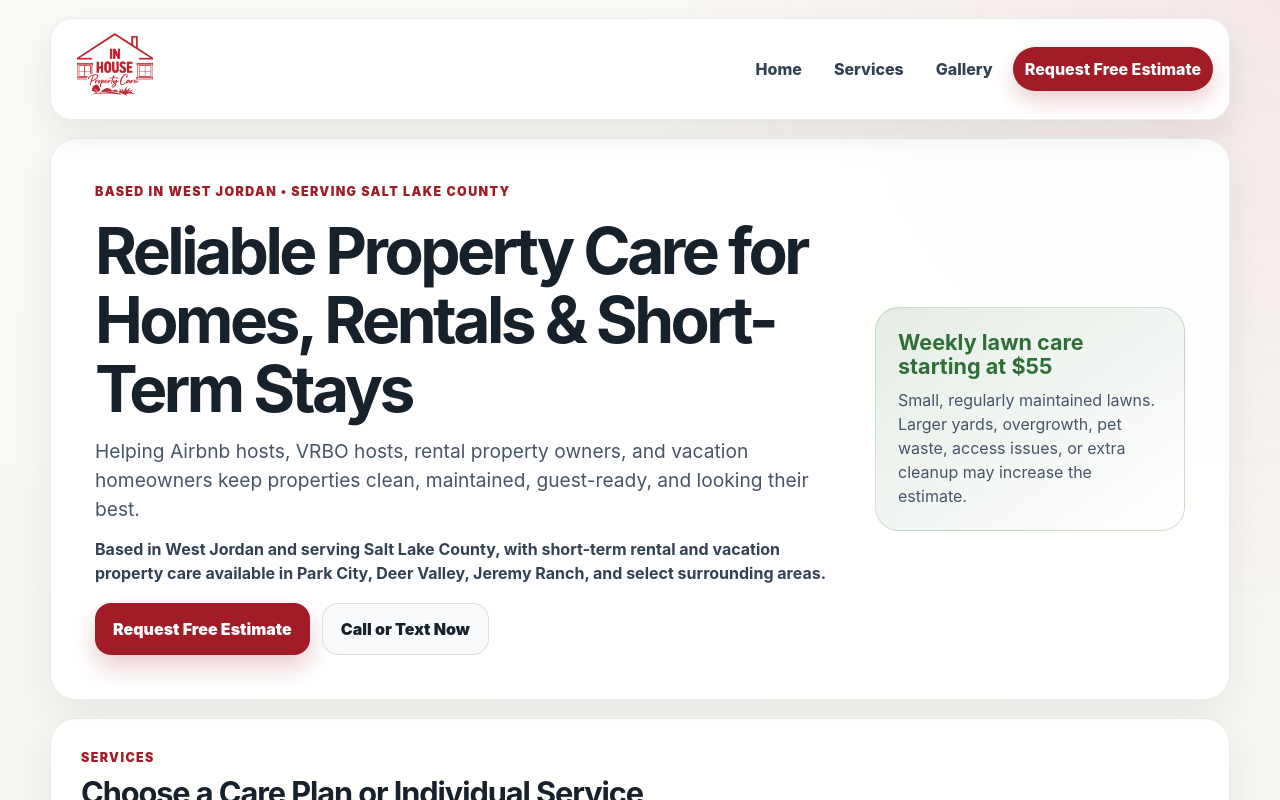
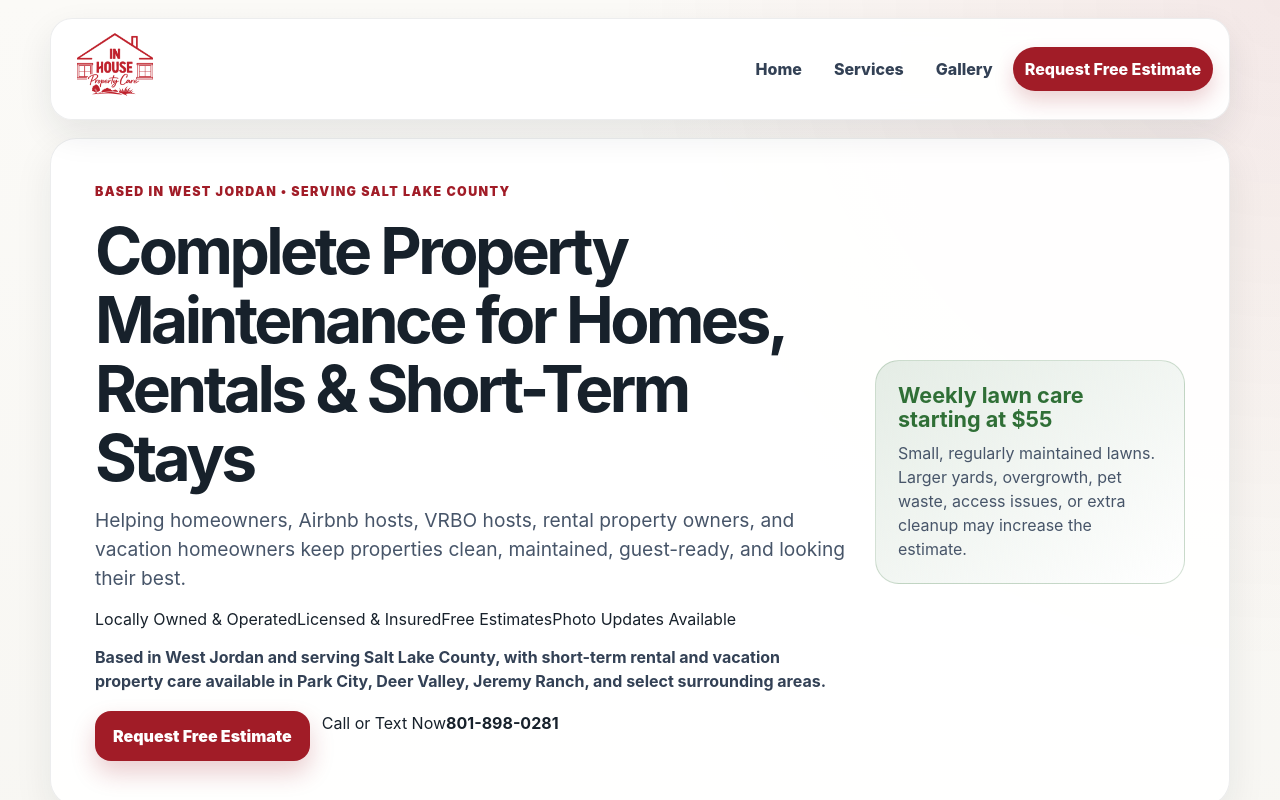
Before and after one commit to jaskels/in-house-property-care, a React (Vite) app: page / in a window 1280 px wide. Shown: the top 800 px of the page. Built offline with nearby package versions, Linux system fonts and the light colour scheme.

Commit message:
Update App.jsx

```diff
--- a/src/App.jsx
+++ b/src/App.jsx
@@ -236,11 +236,20 @@ function HomePage({ goToEstimate, goToGallery }) {
       <section className="hero-section">
         <div className="hero-copy">
           <div className="eyebrow">Based in West Jordan • Serving Salt Lake County</div>
-          <h1>Reliable Property Care for Homes, Rentals &amp; Short-Term Stays</h1>
+         <h1>Complete Property Maintenance for Homes, Rentals &amp; Short-Term Stays</h1>
+
 <p className="lead">
-            Helping Airbnb hosts, VRBO hosts, rental property owners, and vacation homeowners keep properties clean,
-            maintained, guest-ready, and looking their best.
+  Helping homeowners, Airbnb hosts, VRBO hosts, rental property owners, and vacation homeowners keep properties
+  clean, maintained, guest-ready, and looking their best.
 </p>
+
+<div className="trust-strip">
+  <span>Locally Owned &amp; Operated</span>
+  <span>Licensed &amp; Insured</span>
+  <span>Free Estimates</span>
+  <span>Photo Updates Available</span>
+</div>
+
 <p className="service-area-line">
   Based in West Jordan and serving Salt Lake County, with short-term rental and vacation property care available
   in Park City, Deer Valley, Jeremy Ranch, and select surrounding areas.
@@ -248,7 +257,11 @@ function HomePage({ goToEstimate, goToGallery }) {
 
 <div className="hero-actions">
   <button className="button button-primary" type="button" onClick={goToEstimate}>Request Free Estimate</button>
-            <a className="button button-secondary" href={`tel:${PHONE_LINK}`}>Call or Text Now</a>
+
+  <div className="phone-display" aria-label={`Call or text ${PHONE_DISPLAY}`}>
+    <span>Call or Text Now</span>
+    <strong>{PHONE_DISPLAY}</strong>
+  </div>
 </div>
         </div>
 
```
Lines whose indentation alone changed are shown as unchanged.
